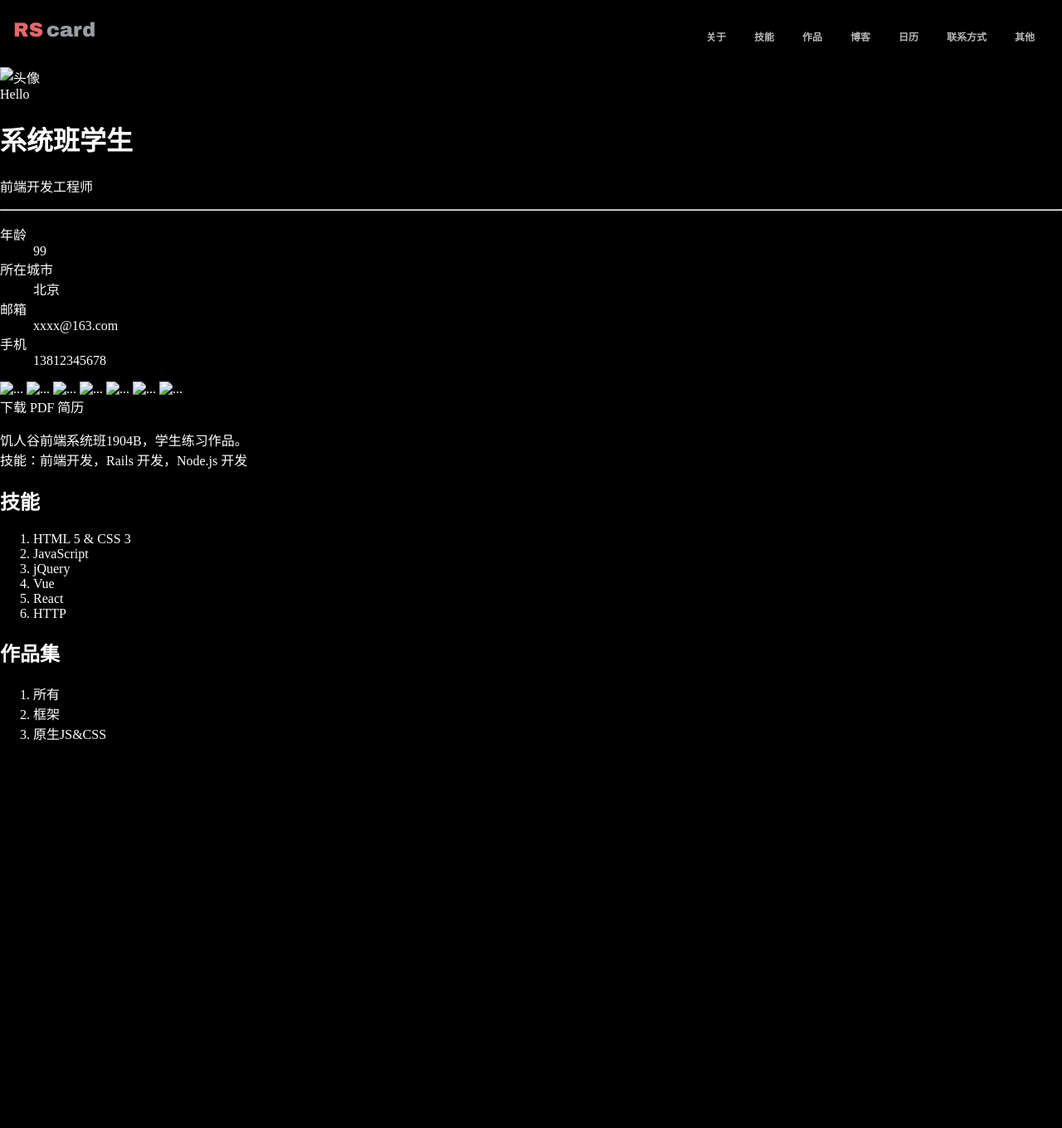
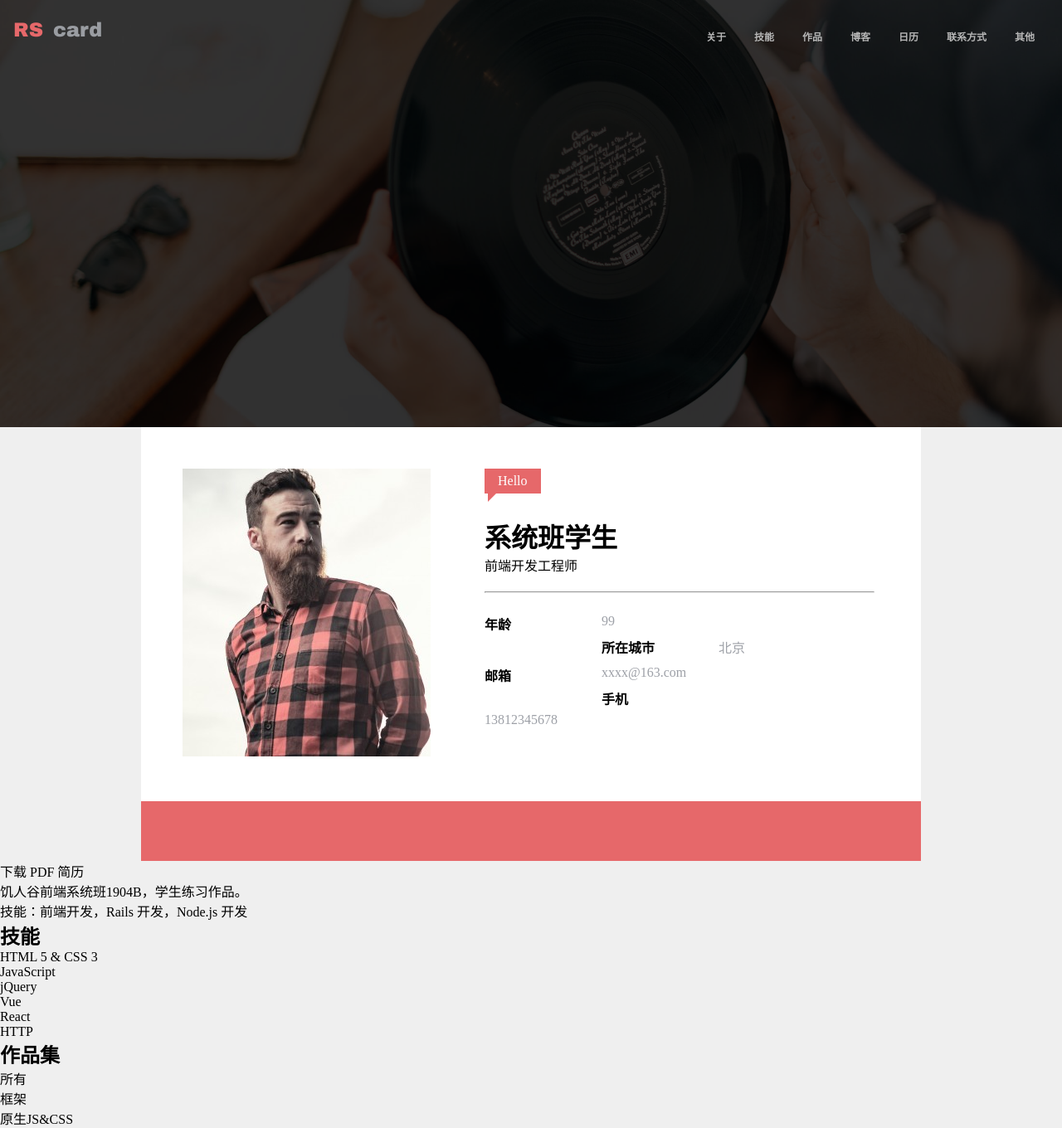
Before and after one commit to xuehuzi/jirengu, a plain HTML site: page index.html in a window 1280 px wide. Shown: the whole page at 83% size. Before the commit the page ends 912 px from the top, so only its background shows below. Drawn offline with Linux system fonts and the light colour scheme.

Commit message:
完善简历习题

```diff
--- a/index.html
+++ b/index.html
@@ -5,12 +5,25 @@
     <meta charset="UTF-8">
     <meta name="viewport" content="width=device-width, initial-scale=1.0">
     <meta http-equiv="X-UA-Compatible" content="ie=edge">
-    <title>导航练习</title>
+    <script src="//at.alicdn.com/t/font_1191386_1d4khruylrx.js"></script>
+    <title>简历练习</title>
     <style>
+        * {
+            margin: 0;
+            padding: 0;
+        }
+
+        .icon {
+            width: 1em;
+            height: 1em;
+            vertical-align: -0.15em;
+            fill: currentColor;
+            overflow: hidden;
+        }
+
         body {
             margin: 0;
-            background: black;
-            color: white;
+            background: #efefef;
         }
 
         a {
@@ -24,45 +37,52 @@
             clear: both;
         }
 
-        .top-nav {
-            padding: 20px 16px 20px 16px;
+        .top_nav {
+            position: fixed;
+            top: 0;
+            left: 0;
+            width: 100%
         }
 
-        .top-nav>.logo {
+        .top_nav_inner {
+            padding: 20px 16px;
+        }
+
+        .top_nav .logo {
             float: left;
             font-size: 24px;
             font-family: 'Arial Black';
             padding: 3px 0 4px 0;
         }
 
-        .top-nav>.logo>.rs {
+        .top_nav .logo .rs {
             margin-right: 4px;
             color: #e6686a;
         }
 
-        .top-nav>.logo>.card {
+        .top_nav .logo .card {
             color: #9a9da2;
         }
 
 
-        .top-nav>nav {
+        .top_nav nav {
             float: right;
             padding: 7px 0 0 0;
         }
 
-        .top-nav>nav>ul {
+        .top_nav nav>ul {
             list-style: none;
             margin: 0;
             padding: 0;
         }
 
 
-        .top-nav>nav>ul>li {
+        .top_nav nav>ul>li {
             float: left;
             margin: 0 17px 0 17px;
         }
 
-        .top-nav>nav>ul>li>a {
+        .top_nav nav>ul>li>a {
             font-size: 12px;
             color: #b7b7b7;
             font-weight: bold;
@@ -71,13 +91,119 @@
             padding: 5px 0;
             display: block;
         }
+
+        .banner {
+            height: 515px;
+            background-image: url(./img/rs-cover.jpg);
+            background-position: center center;
+            background-size: cover;
+        }
+
+        .banner .mask {
+            background-color: rgba(0, 0, 0, 0.8);
+            height: 515px;
+        }
+
+        .user_card {
+            max-width: 940px;
+            margin: 0 auto;
+            background: white;
+            color: #000;
+        }
+
+        .user_card_PicAndTxt {
+            padding: 50px;
+        }
+
+        .user_card_PicAndTxt>.user_pic {
+            float: left;
+            margin-right: 65px;
+        }
+
+        .welcome {
+            background: #e6686a;
+            padding: 4px 16px;
+            color: white;
+            position: relative;
+            /*  */
+            display: inline-block;
+            line-height: 22px;
+            margin-bottom: 10px;
+        }
+
+        .welcome::before {
+            content: '';
+            height: 0;
+            width: 0;
+            position: absolute;
+            display: block;
+            top: 100%;
+            left: 4px;
+            border: 10px solid transparent;
+            border-left: 10px solid #e6686a;
+            border-top-width: 0;
+        }
+
+        .user_card_PicAndTxt>.user_txt {
+            float: left;
+            width: 470px;
+        }
+
+        .user_txt h1 {
+            margin-top: 18px;
+        }
+
+        .user_txt hr {
+            margin: 20px 0;
+        }
+
+        .user_txt dl dt {
+            width: 30%;
+            font-weight: bold;
+            float: left;
+            padding: 5px 0;
+        }
+
+        .user_txt dl dd {
+            width: 70%;
+            padding: 5px 0;
+            color: #9da0a7;
+        }
+
+        .user_card_footer {
+            background: #E6686A;
+            text-align: center;
+        }
+
+        .user_card_footer a {
+            margin: 16px;
+            display: inline-block;
+            border-radius: 50%;
+            /* height: 40px; */
+            width: 40px;
+            line-height: 30px;
+            padding: 5px 0;
+        }
+
+        .user_card_footer a:hover{
+            background: #CF5D5F;
+        }
+
+        .user_card_footer svg {
+            height: 30px;
+            width: 30px;
+            vertical-align: top;
+            fill: white;
+        }
     </style>
 </head>
 
 <body>
-    <div class="top-nav clearfix">
+    <div class="top_nav">
+        <div class="top_nav_inner clearfix">
             <a class="logo" href="#" alt='logo'>
-            <span class="rs">RS</span><span class="card">card</span>
+                <span class="rs">RS</span>
+                <span class="card">card</span>
                 <!-- 知识点：两个相连的span标签换行和不换行是有空格区别，浏览器在换行的span标签默认加一个空格 -->
             </a>
             <nav>
@@ -92,15 +218,18 @@
                 </ul>
             </nav>
         </div>
+    </div>
+    <div class="banner">
+        <div class="mask"></div>
+    </div>
     <main>
-        <div>
-            <div>
-                <div>
-                    <img src="" alt="头像">
+        <div class="user_card">
+            <div class="user_card_PicAndTxt clearfix">
+                <div class="user_pic">
+                    <img src="./img/avatar.jpg" alt="头像">
                 </div>
-                <div>
-                    <div>
-                        <span>Hello</span>
+                <div class="user_txt">
+                    <span class="welcome">Hello</span>
                     <h1>系统班学生</h1>
                     <p>前端开发工程师</p>
                     <hr>
@@ -116,39 +245,34 @@
                     </dl>
                 </div>
             </div>
-            </div>
-            <footer>
+            <footer class="user_card_footer">
                 <a href="#">
-                    <img src="#" alt="...">
+                    <svg class="icon" aria-hidden="true">
+                        <use xlink:href="#icon-weixin"></use>
+                    </svg>
                 </a>
                 <a href="#">
-                    <img src="#" alt="...">
+                    <svg class="icon" aria-hidden="true">
+                        <use xlink:href="#icon-qq"></use>
+                    </svg>
                 </a>
                 <a href="#">
-                    <img src="#" alt="...">
+                    <svg class="icon" aria-hidden="true">
+                        <use xlink:href="#icon-weibo-copy"></use>
+                    </svg>
                 </a>
                 <a href="#">
-                    <img src="#" alt="...">
-                </a>
-                <a href="#">
-                    <img src="#" alt="...">
-                </a>
-                <a href="#">
-                    <img src="#" alt="...">
-                </a>
-                <a href="#">
-                    <img src="#" alt="...">
+                    <svg class="icon" aria-hidden="true">
+                        <use xlink:href="#icon-github"></use>
+                    </svg>
                 </a>
             </footer>
         </div>
-
         <a href="#">下载 PDF 简历</a>
-
         <p>
             饥人谷前端系统班1904B，学生练习作品。
             <br> 技能：前端开发，Rails 开发，Node.js 开发
         </p>
-
     </main>
     <section>
         <h2>技能</h2>
```
Also changed, not shown: img/avatar.jpg (added), img/rs-cover.jpg (added). Lines whose indentation alone changed are shown as unchanged.
